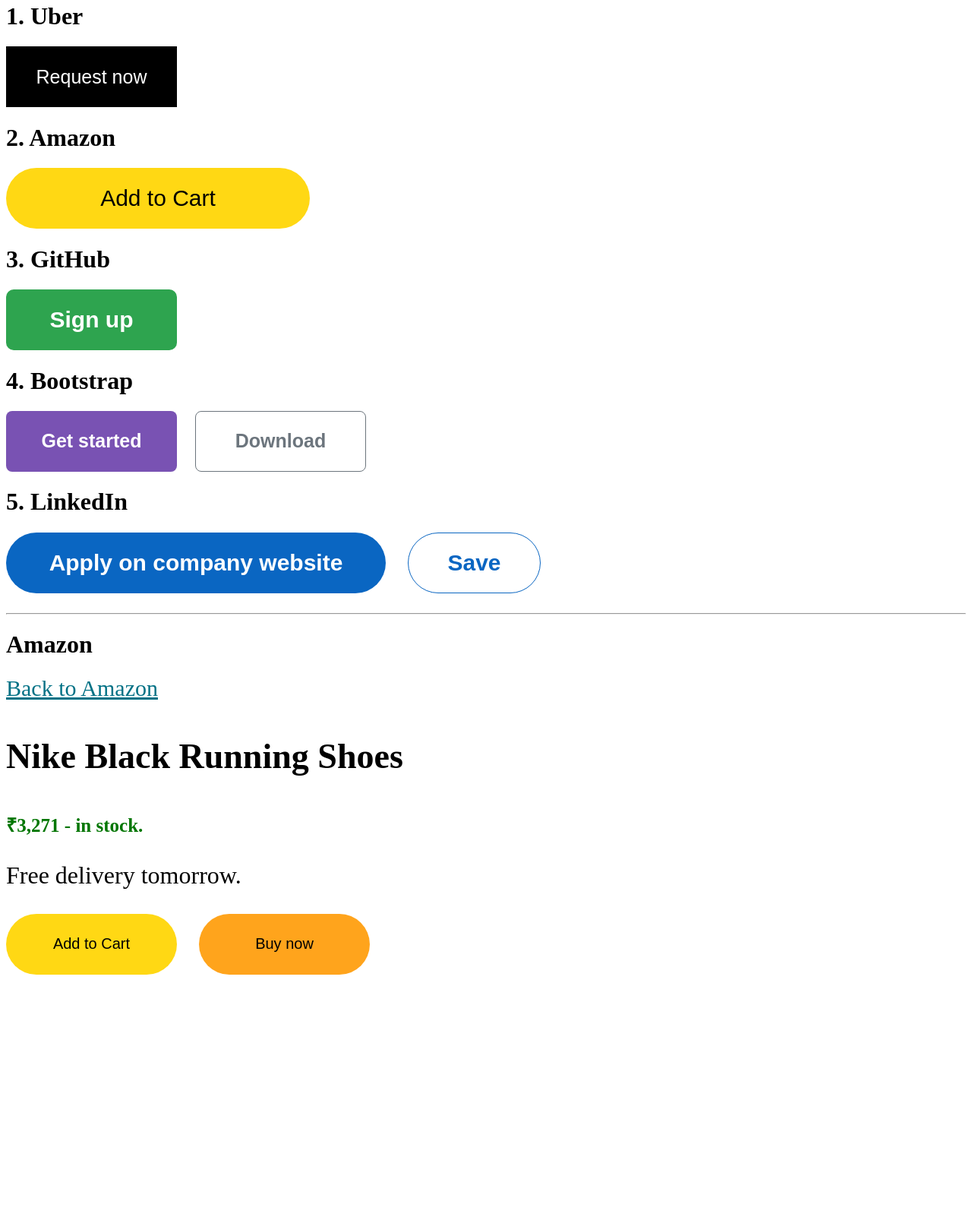
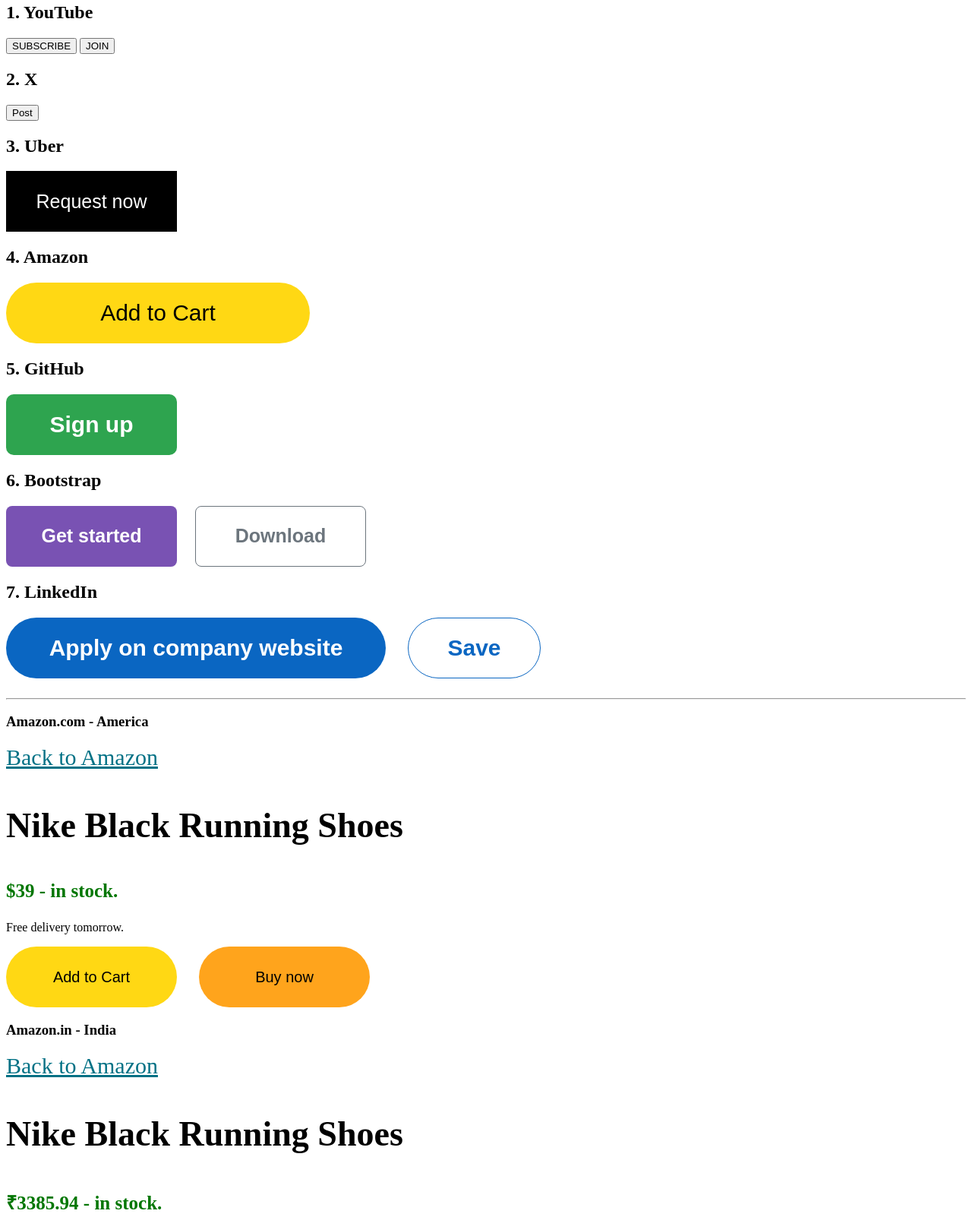
Before and after one commit to Golla-UdayKiran/html-css-practice, a plain HTML site: page css-basics.html in a window 1280 px wide. Shown: the part 77-1679 px from the top of the page at 76% size. Before the commit the page ends 1368 px from the top, so only its background shows below. Drawn offline with Linux system fonts and the light colour scheme.

Commit message:
subscribe, join and post html buttons added

```diff
--- a/css-basics.html
+++ b/css-basics.html
@@ -7,29 +7,113 @@
   <body>
     <h1>CSS Basics</h1>
 
-    <h1>1. Uber</h1>
-    <button class="uber-button">Request now</button>
+    <h2>1. YouTube</h2>
 
-    <h1>2. Amazon</h1>
-    <button class="amazon-button">Add to Cart</button>
+    <button class="subscribe-button">
+      SUBSCRIBE
+    </button>
 
-    <h1>3. GitHub</h1>
-    <button class="github-button">Sign up</button>
+    <button class="join-button">
+      JOIN
+    </button>
 
-    <h1>4. Bootstrap</h1>
-    <button class="get-started-button">Get started</button>
-    <button class="download-button">Download</button>
+    <h2>2. X</h2>
 
-    <h1>5. LinkedIn</h1>
-    <button class="apply-button">Apply on company website</button>
-    <button class="save-button">Save</button><br><br><hr>
+    <button class="post-button">
+      Post
+    </button>
 
-    <h1>Amazon</h1>
-    <a class="amazon-link" href="https://amazon.in" target="_blank">Back to Amazon</a>
-    <p class="title">Nike Black Running Shoes</p>
-    <p class="price">₹3,271 - in stock.</p>
-    <p class="deliver-time">Free delivery tomorrow.</p>
-    <button class="add-to-cart-button">Add to Cart</button>
-    <button class="buy-now-button">Buy now</button>
+    <h2>3. Uber</h2>
+
+    <button class="uber-button">
+      Request now
+    </button>
+
+    <h2>4. Amazon</h2>
+
+    <button class="amazon-button">
+      Add to Cart
+    </button>
+
+    <h2>5. GitHub</h2>
+
+    <button class="github-button">
+      Sign up
+    </button>
+
+    <h2>6. Bootstrap</h2>
+
+    <button class="get-started-button">
+      Get started
+    </button>
+
+    <button class="download-button">
+      Download
+    </button>
+
+    <h2>7. LinkedIn</h2>
+
+    <button class="apply-button">
+      Apply on company website
+    </button>
+
+    <button class="save-button">
+      Save
+    </button>
+
+    <br><br><hr>
+
+    <h3>Amazon.com - America</h3>
+
+    <a class="amazon-link" href="https://amazon.com">
+      Back to Amazon
+    </a>
+
+    <p class="title">
+      Nike Black Running Shoes
+    </p>
+
+    <p class="price">
+      $39 - in stock.
+    </p>
+
+    <p>
+      Free delivery tomorrow.
+    </p>
+
+    <button class="add-to-cart-button">
+      Add to Cart
+    </button>
+
+    <button class="buy-now-button">
+      Buy now
+    </button>
+
+    <h3>Amazon.in - India</h3>
+
+    <a class="amazon-link" href="https://amazon.in">
+      Back to Amazon
+    </a>
+
+    <p class="title">
+      Nike Black Running Shoes
+    </p>
+
+    <p class="price">
+      ₹3385.94 - in stock.
+    </p>
+
+    <p>
+      Free delivery tomorrow.
+    </p>
+
+    <button class="add-to-cart-button">
+      Add to Cart
+    </button>
+
+    <button class="buy-now-button">
+      Buy now
+    </button>
+
   </body>
 </html>
```
